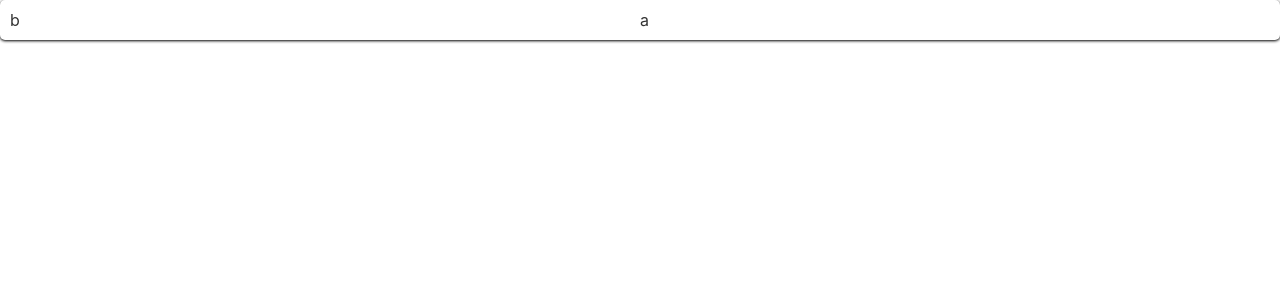
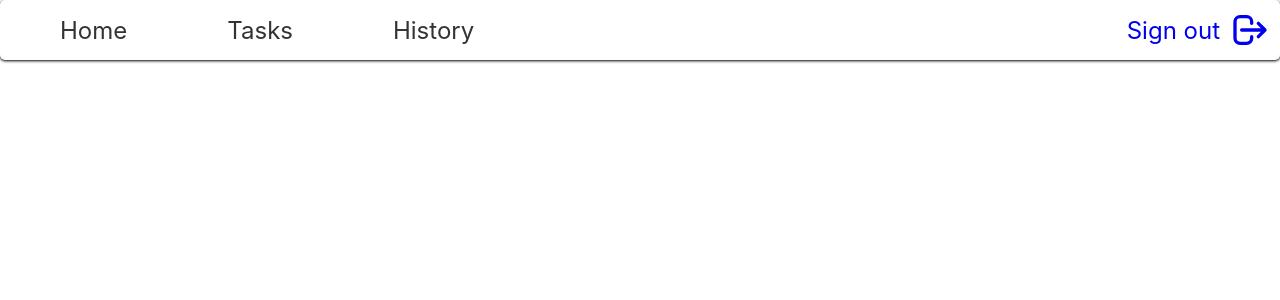
Before and after one commit to ouwargui/crud_angular, a React (Create React App) app in the folder app/: page /home in a window 1280 px wide. Shown: the top 300 px of the page. Built offline with nearby package versions, Linux system fonts and the light colour scheme.

Commit message:
adds fields to header

```diff
--- a/app/src/components/header/Header.tsx
+++ b/app/src/components/header/Header.tsx
@@ -1,22 +1,30 @@
 import React from 'react';
+import {HiOutlineLogout} from 'react-icons/hi';
 import {
   Container,
   Content,
   LeftItemsContainer,
   NavbarItems,
+  NavbarItemsRight,
   RightItemsContainer,
+  Logout,
 } from './styles';
 
 const Header: React.FC = () => {
   return (
     <Container>
       <Content>
+        <LeftItemsContainer>
+          <NavbarItems>Home</NavbarItems>
+          <NavbarItems>Tasks</NavbarItems>
+          <NavbarItems>History</NavbarItems>
+        </LeftItemsContainer>
         <RightItemsContainer>
-          <NavbarItems>b</NavbarItems>
+          <Logout to="/">
+            <NavbarItemsRight>Sign out</NavbarItemsRight>
+            <HiOutlineLogout size="40px" />
+          </Logout>
         </RightItemsContainer>
-        <LeftItemsContainer>
-          <NavbarItems>a</NavbarItems>
-        </LeftItemsContainer>
       </Content>
     </Container>
   );
--- a/app/src/components/header/styles.ts
+++ b/app/src/components/header/styles.ts
@@ -1,8 +1,10 @@
+import {Link} from 'react-router-dom';
 import styled from 'styled-components';
 
 export const Container = styled.header`
   display: flex;
   align-items: center;
+  justify-content: center;
   flex-direction: column;
   background-color: #fbfbfb;
 `;
@@ -10,6 +12,7 @@ export const Container = styled.header`
 export const Content = styled.div`
   display: grid;
   grid-template-columns: 1fr 1fr;
+  grid-template-rows: auto;
   width: 100%;
   border-radius: 5px;
   padding: 10px;
@@ -18,16 +21,38 @@ export const Content = styled.div`
   text-align: center;
 `;
 
+export const LeftItemsContainer = styled.div`
+  display: flex;
+  grid-column: 1;
+  justify-content: flex-start;
+  align-items: center;
+  grid-row: 1;
+`;
+
 export const RightItemsContainer = styled.div`
   display: flex;
-  grid-column: 1;
-  align-items: flex-start;
+  grid-column: 2;
+  justify-content: flex-end;
+  align-items: center;
+  grid-row: 1;
 `;
 
-export const LeftItemsContainer = styled.div`
-  display: flex;
-  grid-column: 2;
-  align-items: flex-end;
+export const NavbarItems = styled.span`
+  padding: 0 50px;
+  font-size: 1.5rem;
 `;
 
-export const NavbarItems = styled.span``;
+export const NavbarItemsRight = styled.span`
+  padding: 0 10px;
+  font-size: 1.5rem;
+`;
+
+export const Logout = styled(Link)`
+  display: flex;
+  justify-content: center;
+  align-items: center;
+
+  a:visited {
+    text-decoration: none;
+  }
+`;
```
